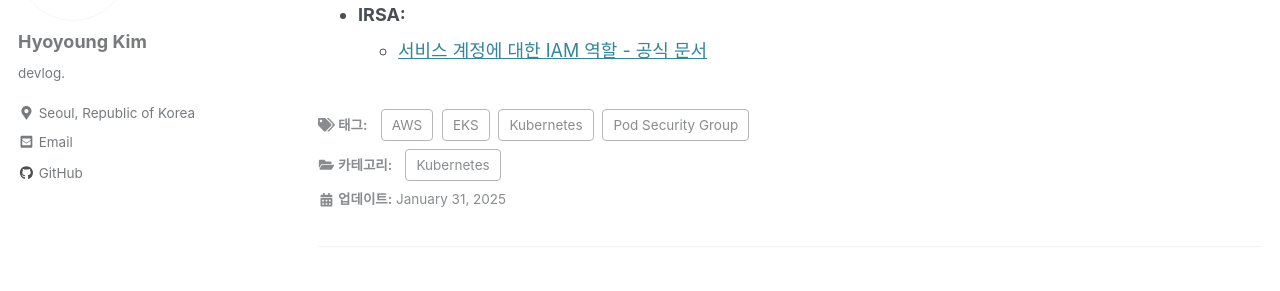
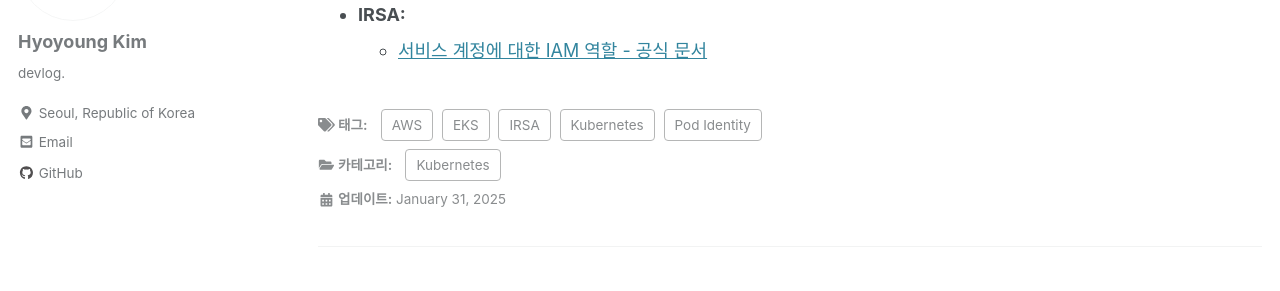
Before and after one commit to youngfromseoul/youngfromseoul.github.io, a Jekyll site: the page built from _posts/Kubernetes/2025-01-31-irsa-vs-eks-pod-identity.md, in a window 1280 px wide and 900 px high, scrolled down 1411 px. Shown: the part 143-434 px from the top of the window. Built offline with Jekyll 4.4.1, drawn with Linux system fonts in a browser that asks for light colours; cached includes are drawn as plain includes; nearby versions of some CDN libraries; some web fonts are replaced; library files that are not in the unit come from our copies; comment, search, counter and statistics services are not loaded; a style sheet for code colours, icons or effects is not loaded.

Commit message:
tag 수정

```diff
--- a/_posts/Kubernetes/2025-01-31-irsa-vs-eks-pod-identity.md
+++ b/_posts/Kubernetes/2025-01-31-irsa-vs-eks-pod-identity.md
@@ -6,7 +6,8 @@ categories:
 last_modified_at: 2025-01-31T15:02:00+09:00
 tags:
     - Kubernetes
-    - Pod Security Group
+    - IRSA
+    - Pod Identity
     - AWS
     - EKS
 author_profile: true
```
